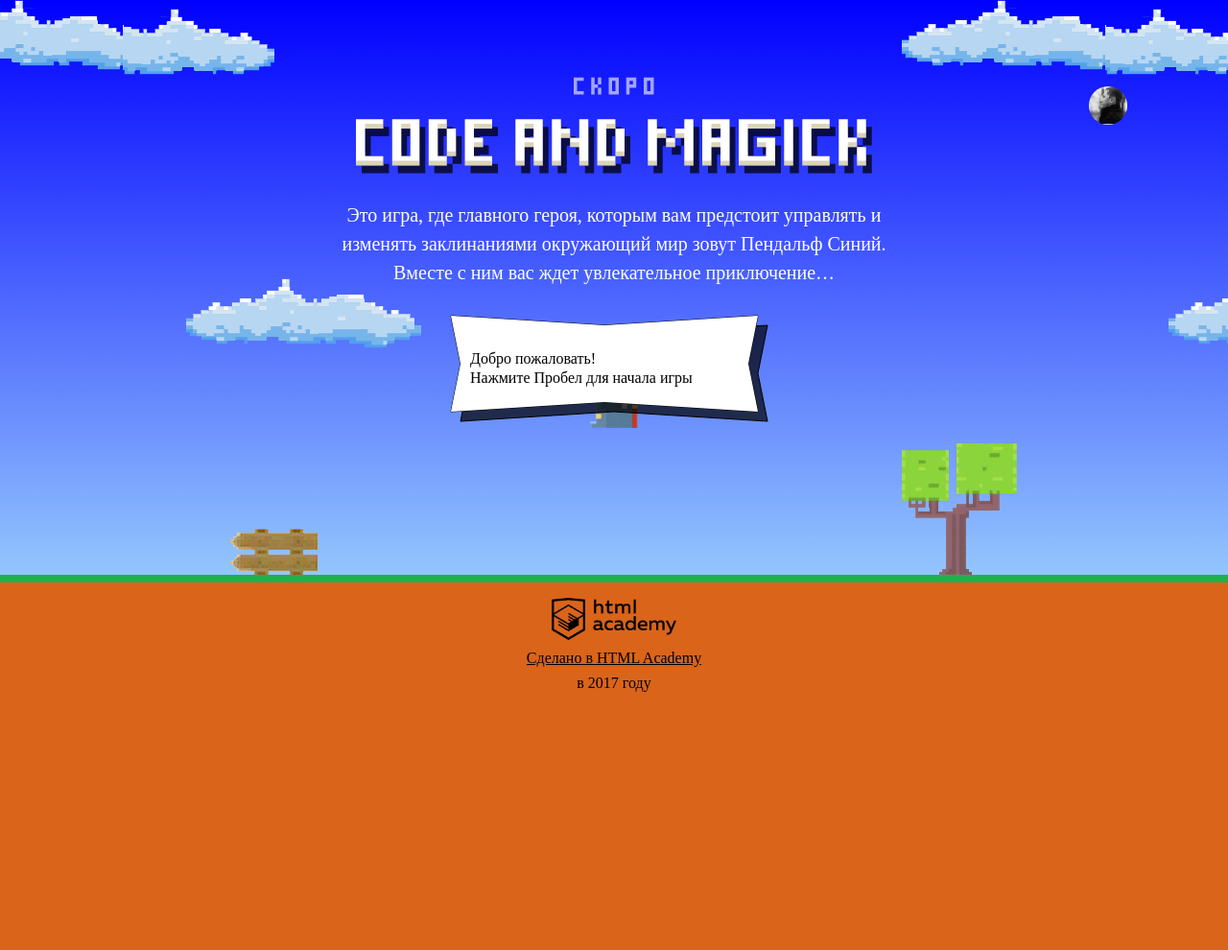
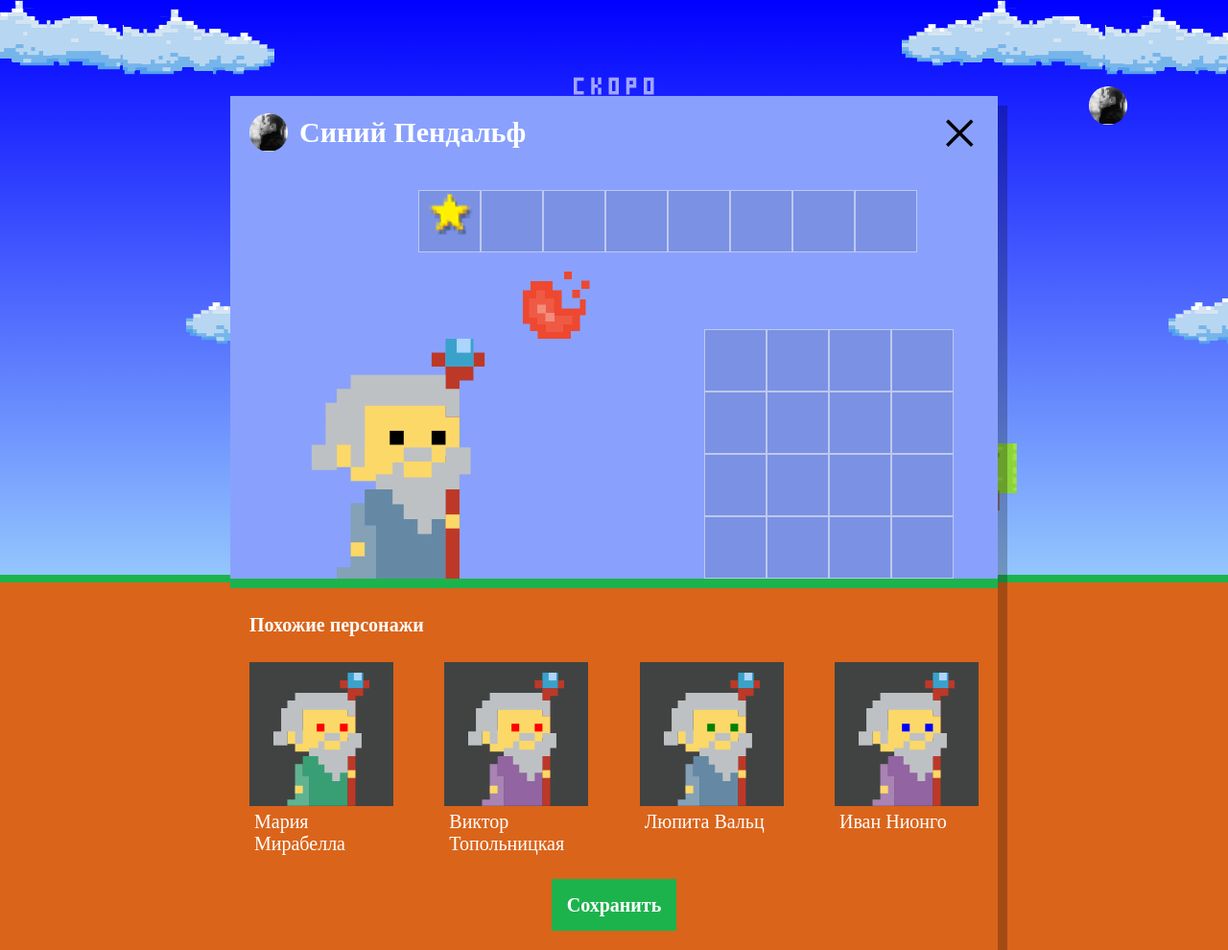
Before and after one commit to usalkoulia/code-and-magick, a website: page index.html in a window 1280 px wide. Shown: the whole page at 96% size. Before the commit the page ends 800 px from the top, so only its background shows below. Drawn offline with Linux system fonts and the light colour scheme; a web font is replaced by a local one.

Commit message:
third lection

```diff
--- a/index.html
+++ b/index.html
@@ -192,7 +192,9 @@
     return (height - wizardHeight) * (2 / 3);
   }
 </script>
-<script type="application/javascript" src="js/main.js"></script>
+<script type="application/javascript" src="js/index_functions.js"></script>
+<script type="application/javascript" src="js/index_canvas.js"></script>
+<script type="application/javascript" src="js/setap.js"></script>
 <script type="application/javascript" src="js/game.js"></script>
 </body>
 </html>
--- /dev/null
+++ b/js/index_functions.js
@@ -0,0 +1,28 @@
+var fireballSize = 22;
+
+var getFireballSpeed = function (left) {
+  return left ? 5 : 2;
+};
+
+var wizardSpeed = 3;
+var wizardWidth = 70;
+
+var getWizardHeight = function () {
+  return 1.337 * wizardWidth;
+};
+
+var getWizardX = function (width) {
+  // 50% ширины игрового поля минус половина ширины волшебника
+  return width/2 - wizardWidth/2;
+};
+
+var getWizardY = function (height) {
+  // треть высоты игрового поля минус половина высоты волшебника
+  return height/3 - wizardHeight/2;
+};
+
+
+// функцию можно обьявить еще так:
+// function getWizardY (height) {
+//   return height/3 - wizardHeight/2;
+// };
--- /dev/null
+++ b/js/setap.js
@@ -0,0 +1,66 @@
+'use strict';
+
+// данные
+
+var WIZARD_FIRST_NAMES = ['Иван', 'Хуан Себастьян', 'Мария', 'Кристоф', 'Виктор', 'Юлия', 'Люпита', 'Вашингтон'];
+var WIZARD_LAST_NAMES = ['да Марья', 'Верон', 'Мирабелла', 'Вальц', 'Онопко', 'Топольницкая', 'Нионго', 'Ирвинг'];
+var WIZARD_COAT_COLOR = ['rgb(101, 137, 164)', 'rgb(241, 43, 107)', 'rgb(146, 100, 161)', 'rgb(56, 159, 117)', 'rgb(215, 210, 55)', 'rgb(0, 0, 0)'];
+var WIZARD_EYES_COLOR = ['black', 'red', 'blue', 'yellow', 'green'];
+
+var userDialog = document.querySelector('.setup');
+userDialog.classList.remove('hidden');
+
+var similarListElement = userDialog.querySelector('.setup-similar-list');
+
+var similarWizardTemplate = document.querySelector('#similar-wizard-template')
+    .content
+    .querySelector('.setup-similar-item');
+
+function pickRandomArrayItem(array) { // array - массив
+  var randomIndex = Math.floor(Math.random() * array.length);
+  var randomElement = array[randomIndex];
+
+  return randomElement;
+};
+
+var wizards = [
+  {
+    name: pickRandomArrayItem(WIZARD_FIRST_NAMES) + " " + pickRandomArrayItem(WIZARD_LAST_NAMES),
+    coatColor: pickRandomArrayItem(WIZARD_COAT_COLOR),
+    eyesColor: pickRandomArrayItem(WIZARD_EYES_COLOR),
+  },
+  {
+    name: pickRandomArrayItem(WIZARD_FIRST_NAMES) + " " + pickRandomArrayItem(WIZARD_LAST_NAMES),
+    coatColor: pickRandomArrayItem(WIZARD_COAT_COLOR),
+    eyesColor: pickRandomArrayItem(WIZARD_EYES_COLOR),
+  },
+  {
+    name: pickRandomArrayItem(WIZARD_FIRST_NAMES) + " " + pickRandomArrayItem(WIZARD_LAST_NAMES),
+    coatColor: pickRandomArrayItem(WIZARD_COAT_COLOR),
+    eyesColor: pickRandomArrayItem(WIZARD_EYES_COLOR),
+  },
+  {
+    name: pickRandomArrayItem(WIZARD_FIRST_NAMES) + " " + pickRandomArrayItem(WIZARD_LAST_NAMES),
+    coatColor: pickRandomArrayItem(WIZARD_COAT_COLOR),
+    eyesColor: pickRandomArrayItem(WIZARD_EYES_COLOR),
+  },
+];
+
+// кончается генерация
+
+console.log(wizards)
+
+// начинается вставка - шаблон
+
+for (var i = 0; i < wizards.length; i++) {
+  var wizardElement = similarWizardTemplate.cloneNode(true);
+  var wizard = wizards[i];
+
+  wizardElement.querySelector('.setup-similar-label').textContent = wizard.name;
+  wizardElement.querySelector('.wizard-coat').style.fill = wizard.coatColor;
+  wizardElement.querySelector('.wizard-eyes').style.fill = wizard.eyesColor;
+
+  similarListElement.appendChild(wizardElement);
+}
+
+userDialog.querySelector('.setup-similar').classList.remove('hidden');
```
